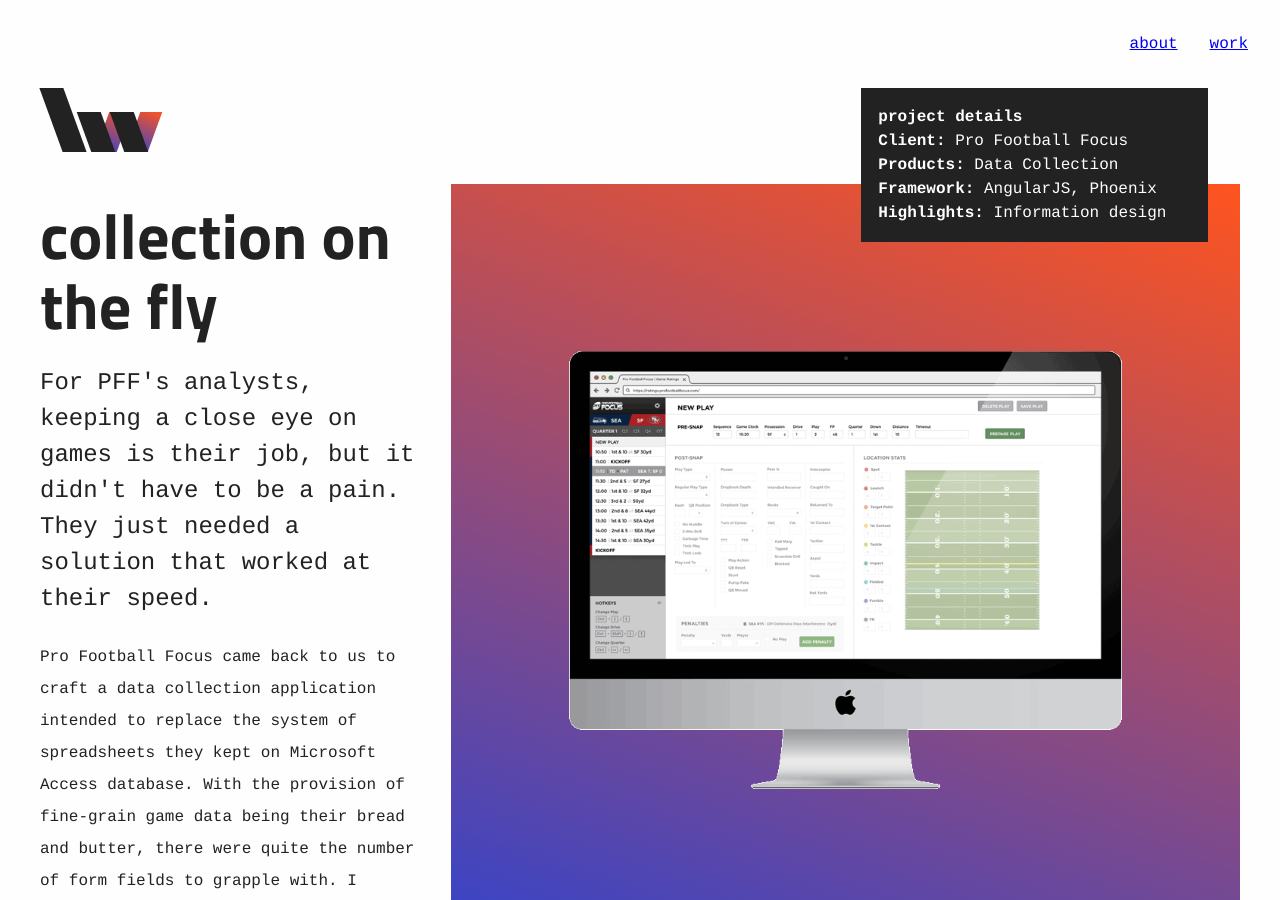
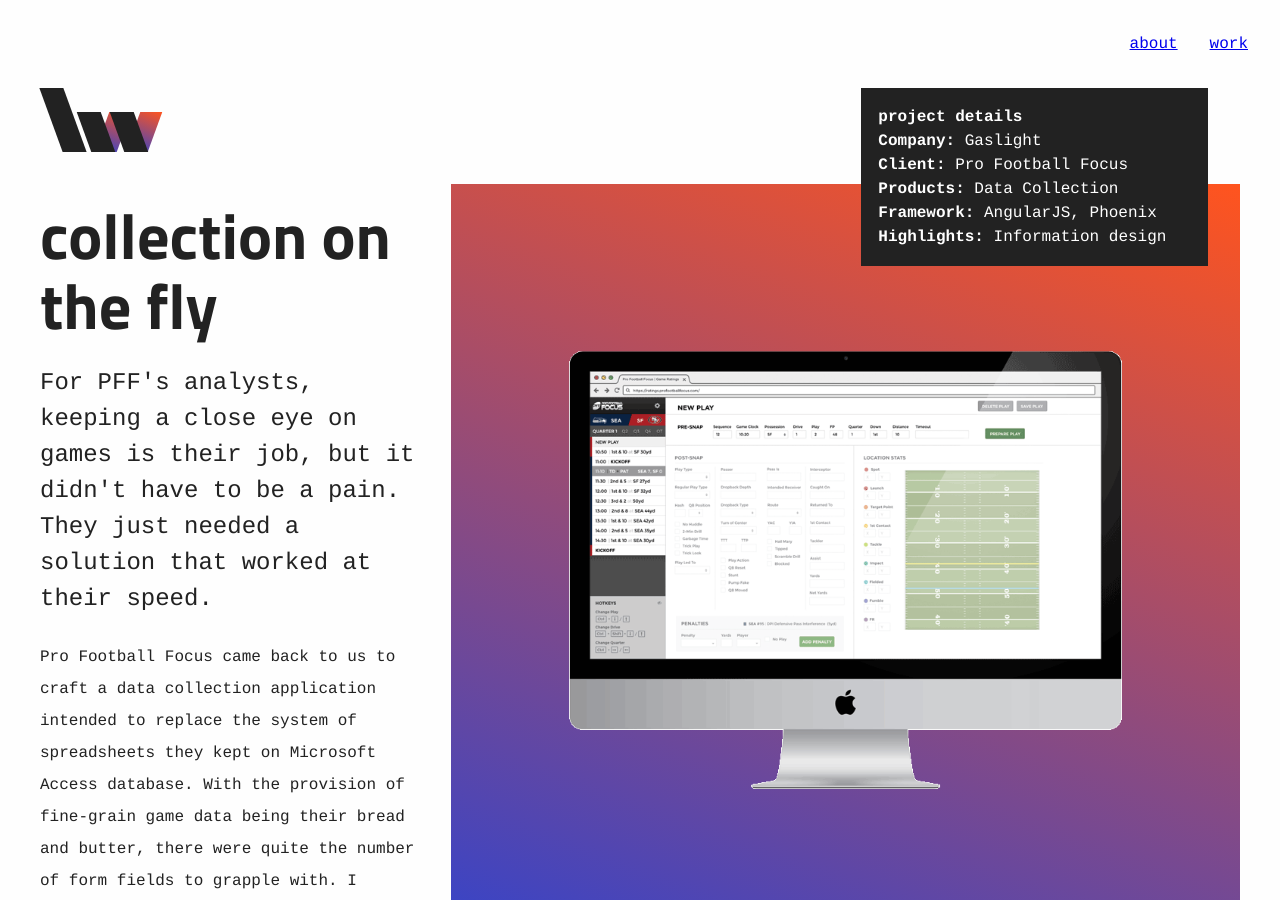
Before and after one commit to lwoodrick/lwoodrick.github.io, a Jekyll site: the page built from portfolio/pff-2.html, in a window 1280 px wide and 900 px high. Built offline with Jekyll 4.4.1, drawn with Linux system fonts in a browser that asks for light colours.

Commit message:
Stipulate Gaslight employment for portfolio pieces.

```diff
--- a/portfolio/gis.html
+++ b/portfolio/gis.html
@@ -22,6 +22,7 @@
 
 <div class="section-sidebar">
   <h4>Project Details</h4>
+  <p><strong>Company:</strong> Gaslight</p>
   <p><strong>Client:</strong> GIS Dynamics</p>
   <p><strong>Product:</strong> Go iLawn</p>
   <p><strong>Frameworks:</strong> React, Ruby on Rails</p>
--- a/portfolio/lendkey.html
+++ b/portfolio/lendkey.html
@@ -24,6 +24,7 @@
 
 <div class="section-sidebar">
   <h4>Project Details</h4>
+  <p><strong>Company:</strong> Gaslight</p>
   <p><strong>Client:</strong> LendKey</p>
   <p><strong>Product:</strong> Lender Landing Page</p>
   <p><strong>Framework:</strong> Ruby on Rails</p>
--- a/portfolio/pff-2.html
+++ b/portfolio/pff-2.html
@@ -19,6 +19,7 @@
 
 <div class="section-sidebar">
   <h4>Project Details</h4>
+  <p><strong>Company:</strong> Gaslight</p>
   <p><strong>Client:</strong> Pro Football Focus</p>
   <p><strong>Products:</strong> Data Collection</p>
   <p><strong>Framework:</strong> AngularJS, Phoenix</p>
--- a/portfolio/pff.html
+++ b/portfolio/pff.html
@@ -20,6 +20,7 @@
 
 <div class="section-sidebar">
   <h4>Project Details</h4>
+  <p><strong>Company:</strong> Gaslight</p>
   <p><strong>Client:</strong> Pro Football Focus</p>
   <p><strong>Products:</strong> Reports, Ratings</p>
   <p><strong>Framework:</strong> AngularJS, Ruby on Rails</p>
```
